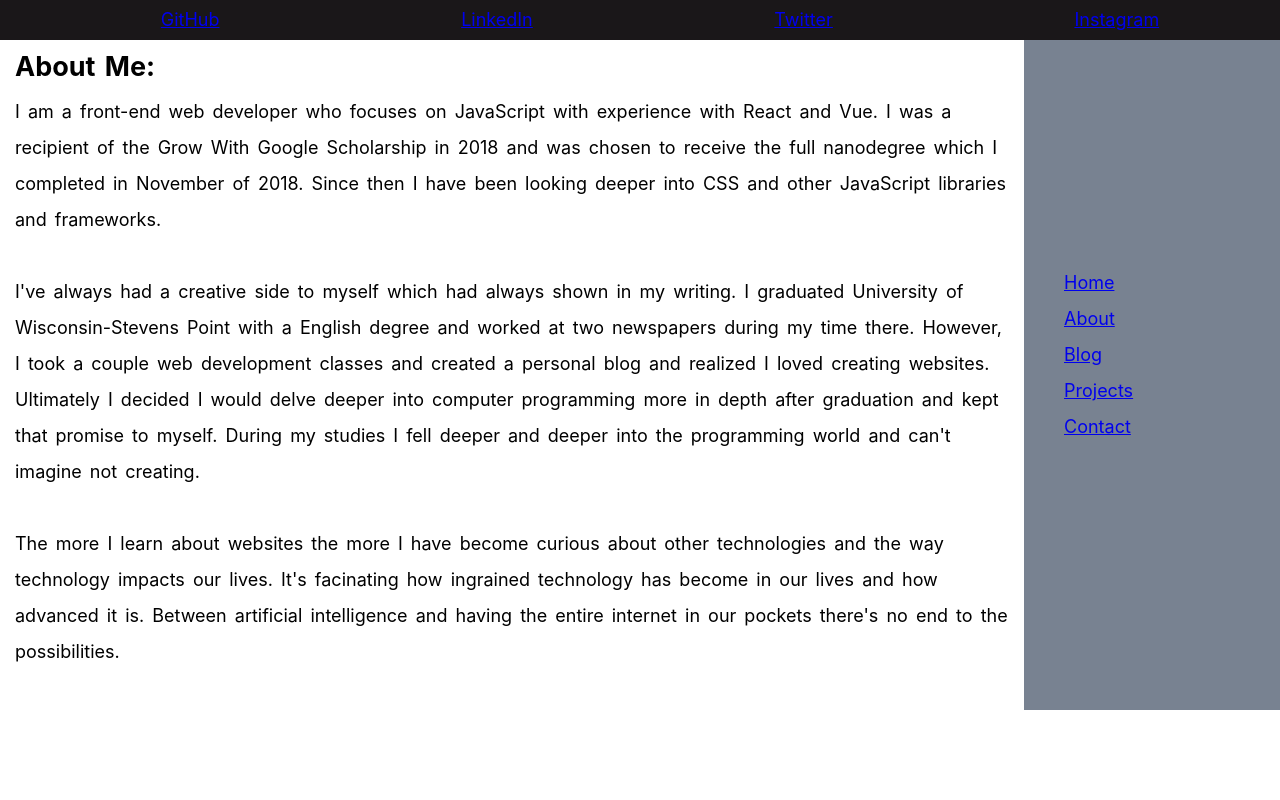
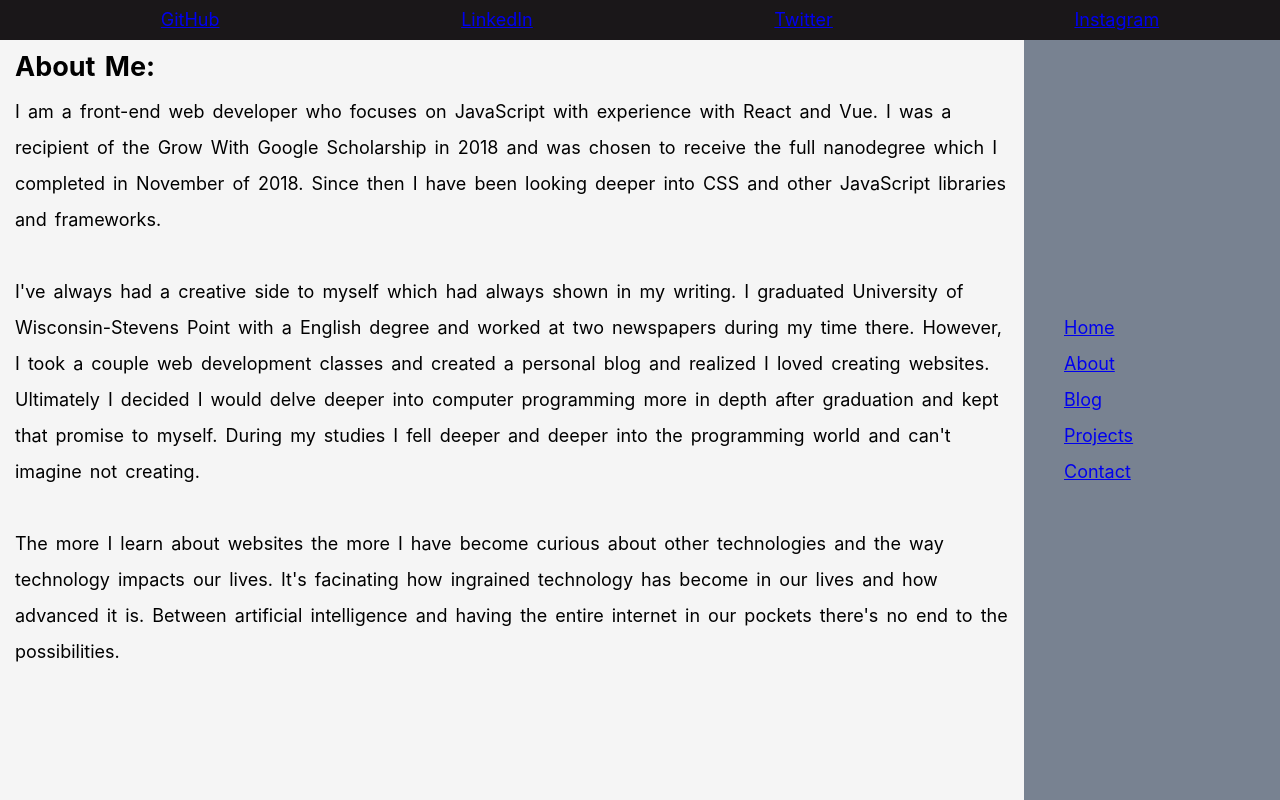
Before and after one commit to JennaKoslowski/vue-profile, a Nuxt app: page /about in a window 1280 px wide. Built offline with nearby package versions, Linux system fonts and the light colour scheme.

Commit message:
navBar to 100vh

```diff
--- a/components/NavBar.vue
+++ b/components/NavBar.vue
@@ -20,6 +20,7 @@
       display: flex;
       flex-direction: column;
       justify-content: space-around;
+      height: 100vh;
     }
     .navList {
         list-style-type: none;
--- a/layouts/default.vue
+++ b/layouts/default.vue
@@ -32,6 +32,7 @@ html {
   -moz-osx-font-smoothing: grayscale;
   -webkit-font-smoothing: antialiased;
   box-sizing: border-box;
+  background: whitesmoke;
 }
 
 *,
```
